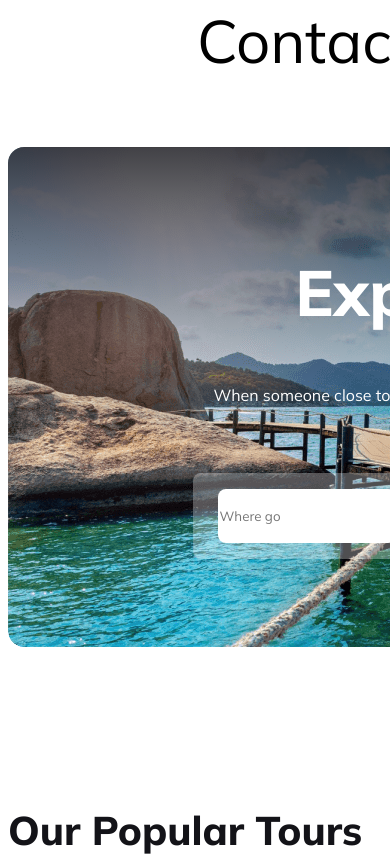
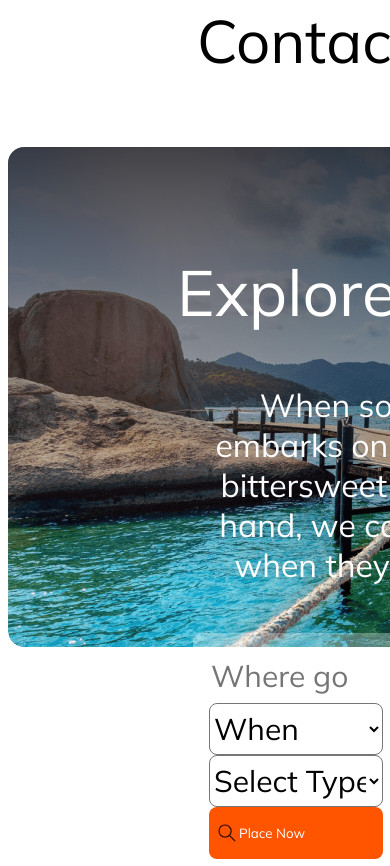
Before and after one commit to mominulislam2397/Amazing-Travel, a plain HTML site: page index.html in a window 390 px wide. Shown: the part 1318-2184 px from the top of the page. Drawn offline with Linux system fonts and the light colour scheme.

Commit message:
added explore banner input btn responsive

```diff
--- a/respnsive.css
+++ b/respnsive.css
@@ -4,7 +4,6 @@
   .navebar{
     flex-direction: column;
     flex-wrap: nowrap;
-    width: 0 auto;
     box-shadow: none;
     text-align: center;
   }
@@ -26,6 +25,27 @@
   }
   .menu li a{
     color: black;
+  }
+
+/* Explore or banner */
+.where-go{
+  font-size: 30px;
+}
+.explore-title{
+  font-weight: 500;
+
+}
+.banner-description{
+  font-size: 2rem;
+  color: rgb(252, 252, 252);
+}
+  .image-container{
+    width: 900px;
+    height: 500px;
+  }
+  .input-container{
+    flex-direction: column;
+    grid-template-columns: repeat(1, 1fr)
   }
 }
 
--- a/style.css
+++ b/style.css
@@ -53,6 +53,7 @@
   border-bottom: 2px solid #000;
   transition: 0.4s;
 }
+
 /* image explore  */
 .image-container{
   background-image: url(Images/Group\ 13\ \(1\)\ \(1\).png);
```
